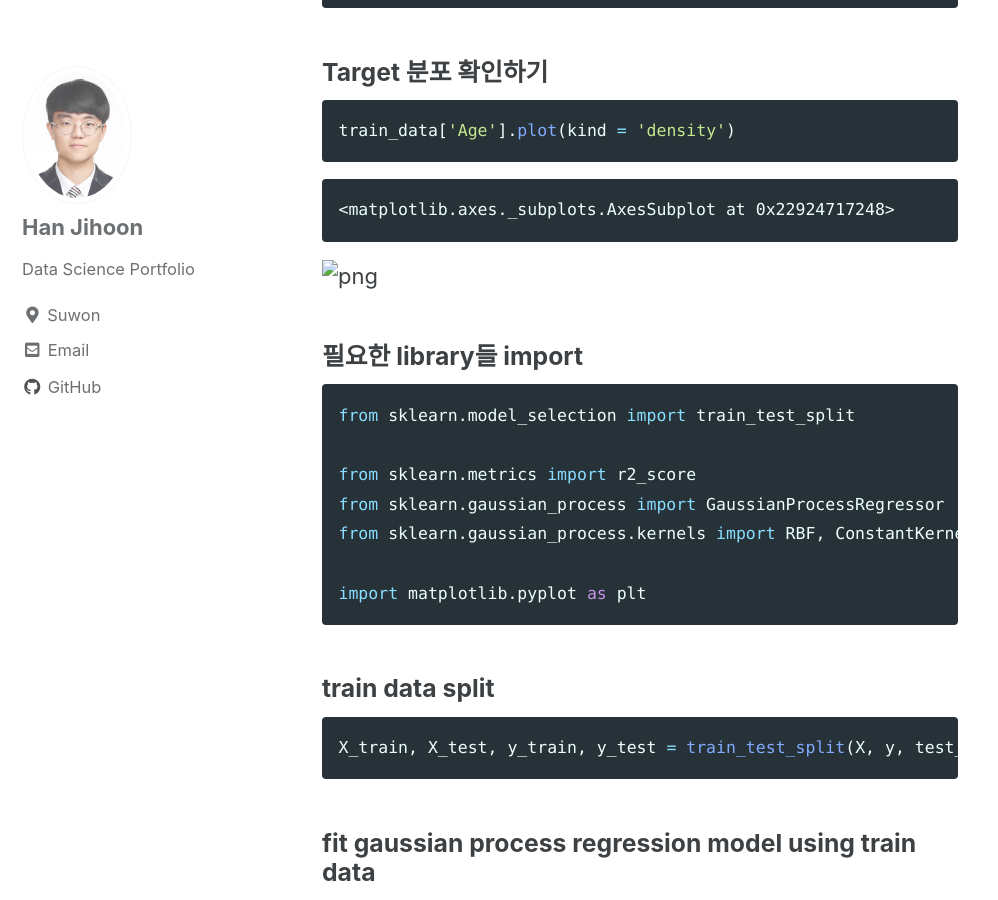
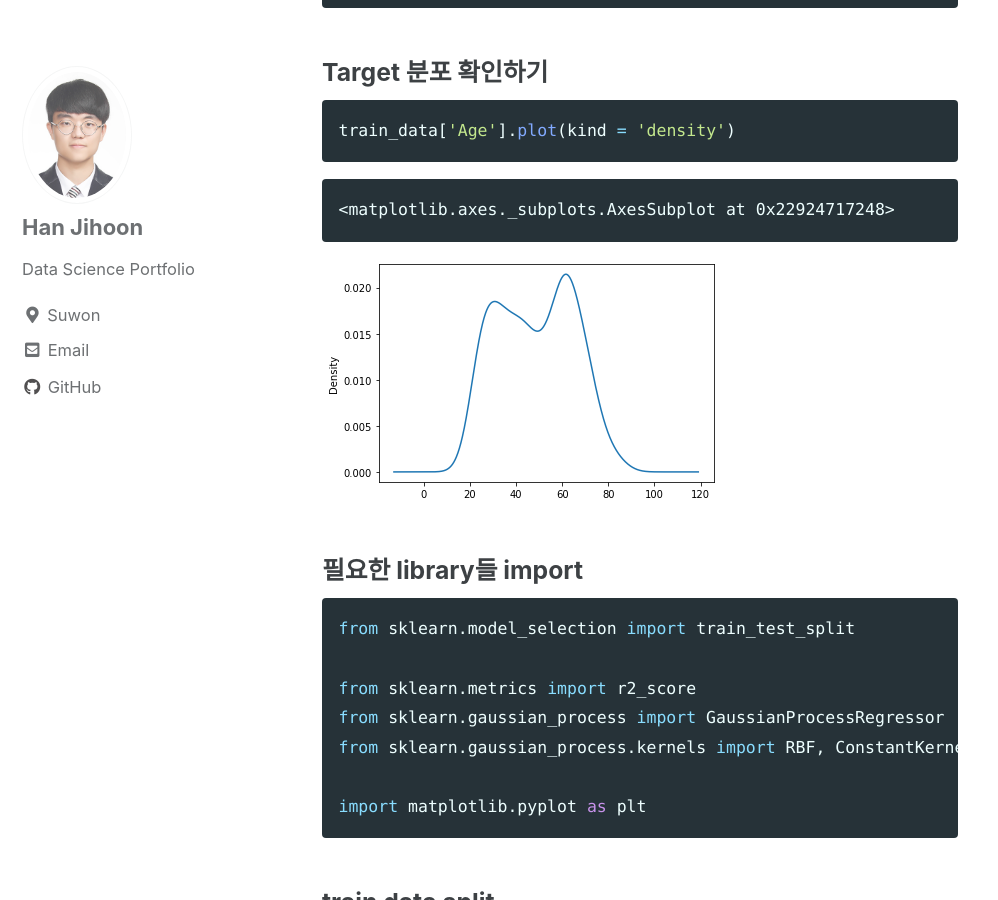
Before and after one commit to jhhan0208/jhhan0208.github.io, a Jekyll site: the page built from _posts/2021-07-17-Brain Age Prediction Using Machine Learning.md, in a window 1280 px wide and 900 px high, scrolled down 2796 px. Shown: the whole window, without its empty margins (0-998 px from the left). Built offline with Jekyll 4.4.1, drawn with Linux system fonts in a browser that asks for light colours; cached includes are drawn as plain includes.

Commit message:
add photo

```diff
--- a/_posts/2021-07-17-Brain Age Prediction Using Machine Learning.md
+++ b/_posts/2021-07-17-Brain Age Prediction Using Machine Learning.md
@@ -431,7 +431,7 @@ train_data['Age'].plot(kind = 'density')
 
 
 
-![png](output_10_1.png)
+![png](/images/기계학습_term_project/output_10_1.png)
 
 
 ### 필요한 library들 import
```
Also changed, not shown: images/기계학습_term_project/output_10_1.png (added), images/기계학습_term_project/output_20_1.png (added), images/기계학습_term_project/output_21_1.png (added).
